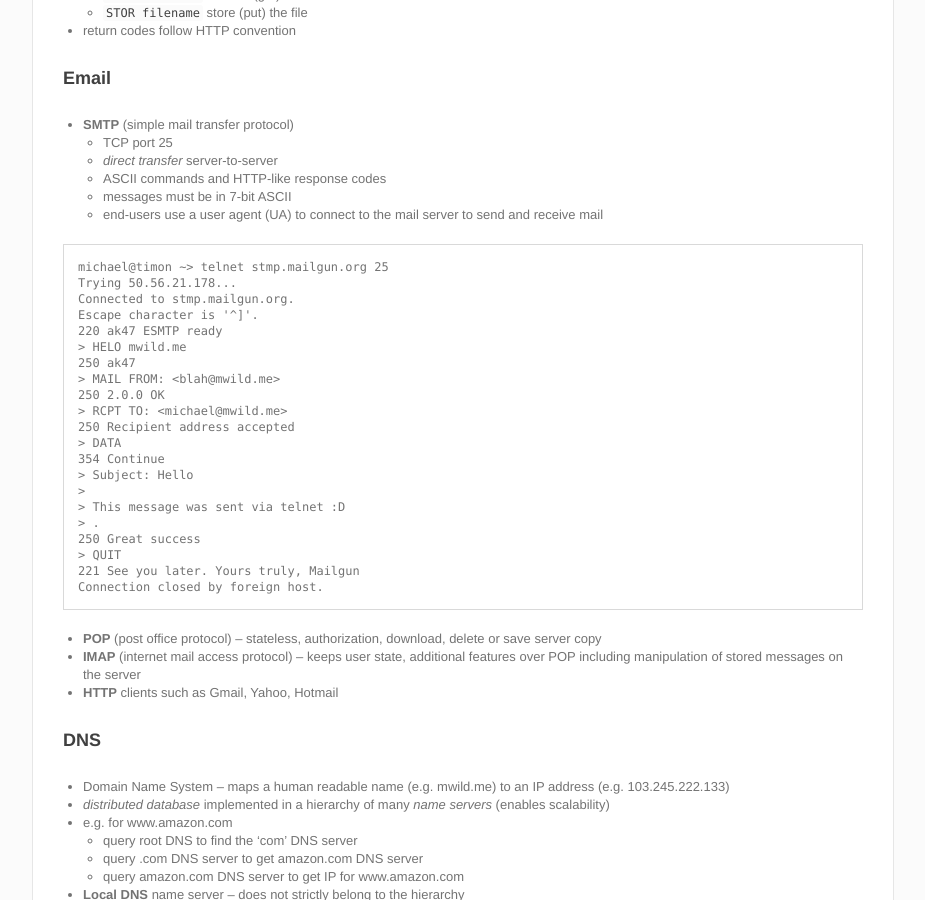
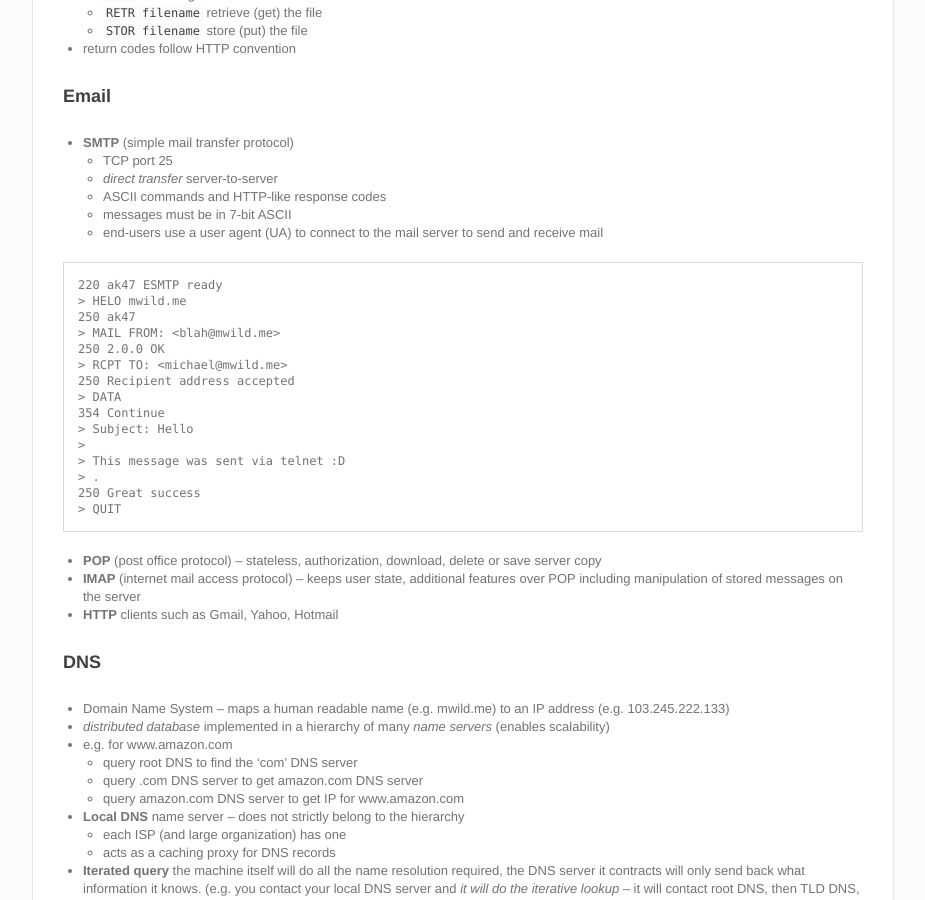
Before and after one commit to m-wild/mwild.me_archive, a Jekyll site: the page built from _posts/uni/2014-10-26-cs314-notes.md, in a window 1280 px wide and 900 px high, scrolled down 13228 px. Shown: the whole window, without its empty margins (177-1102 px from the left). Built offline with Jekyll 4.4.1, drawn with Linux system fonts in a browser that asks for light colours; Markdown is read by kramdown in place of the engine named in the settings; some of the changed text lies outside the part shown.

Commit message:
cs314 updates

````diff
--- a/_posts/uni/2014-10-26-cs314-notes.md
+++ b/_posts/uni/2014-10-26-cs314-notes.md
@@ -647,10 +648,6 @@ Age: 0\r\n
 	- end-users use a user agent (UA) to connect to the mail server to send and receive mail
 
 ```
-michael@timon ~> telnet stmp.mailgun.org 25
-Trying 50.56.21.178...
-Connected to stmp.mailgun.org.
-Escape character is '^]'.
 220 ak47 ESMTP ready
 > HELO mwild.me
 250 ak47
@@ -666,8 +663,6 @@ Escape character is '^]'.
 > .
 250 Great success
 > QUIT
-221 See you later. Yours truly, Mailgun
-Connection closed by foreign host.
 ```
 
 - __POP__ (post office protocol) -- stateless, authorization, download, delete or save server copy
````
Also changed, not shown: other parts of _posts/uni/2014-10-26-cs314-notes.md (+1 -0 lines).
